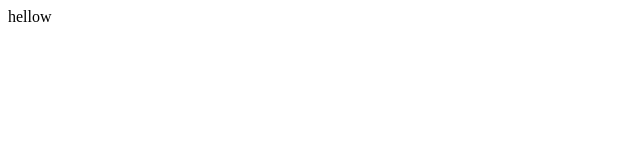
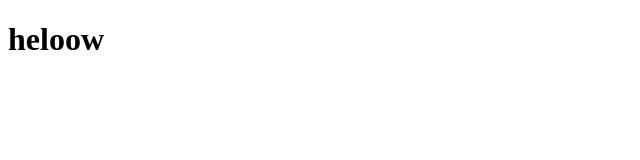
Before and after one commit to AnkitGonukkad/Gonukkad, a plain HTML site: page index.html in a window 1280 px wide. Shown: the whole page, without its empty margins (0-640 px from the left). Drawn offline with Linux system fonts and the light colour scheme.

Commit message:
initial commit

```diff
--- a/index.html
+++ b/index.html
@@ -6,6 +6,6 @@
     <title>Document</title>
 </head>
 <body>
-    hellow
+   <h1>heloow</h1>
 </body>
 </html>
```
